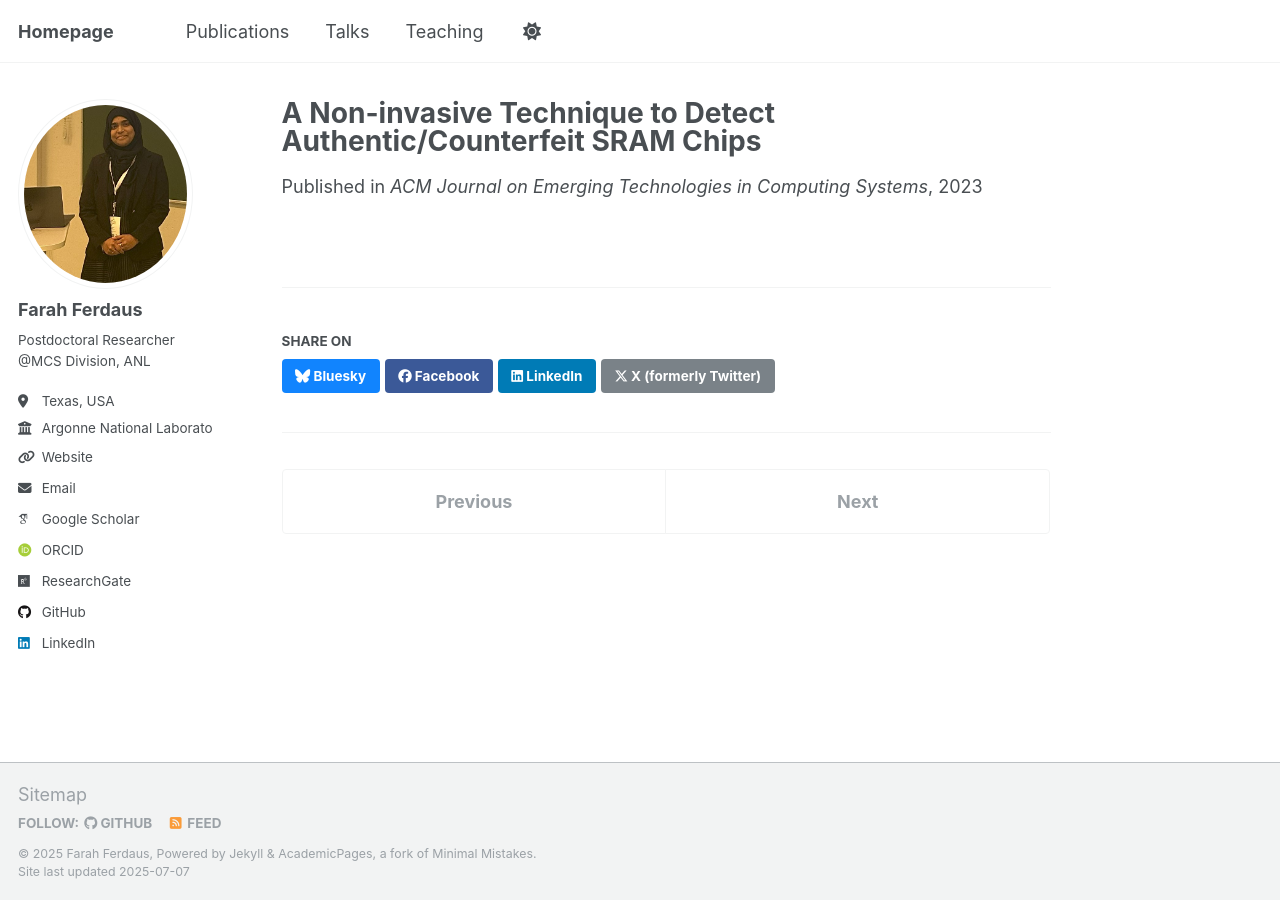
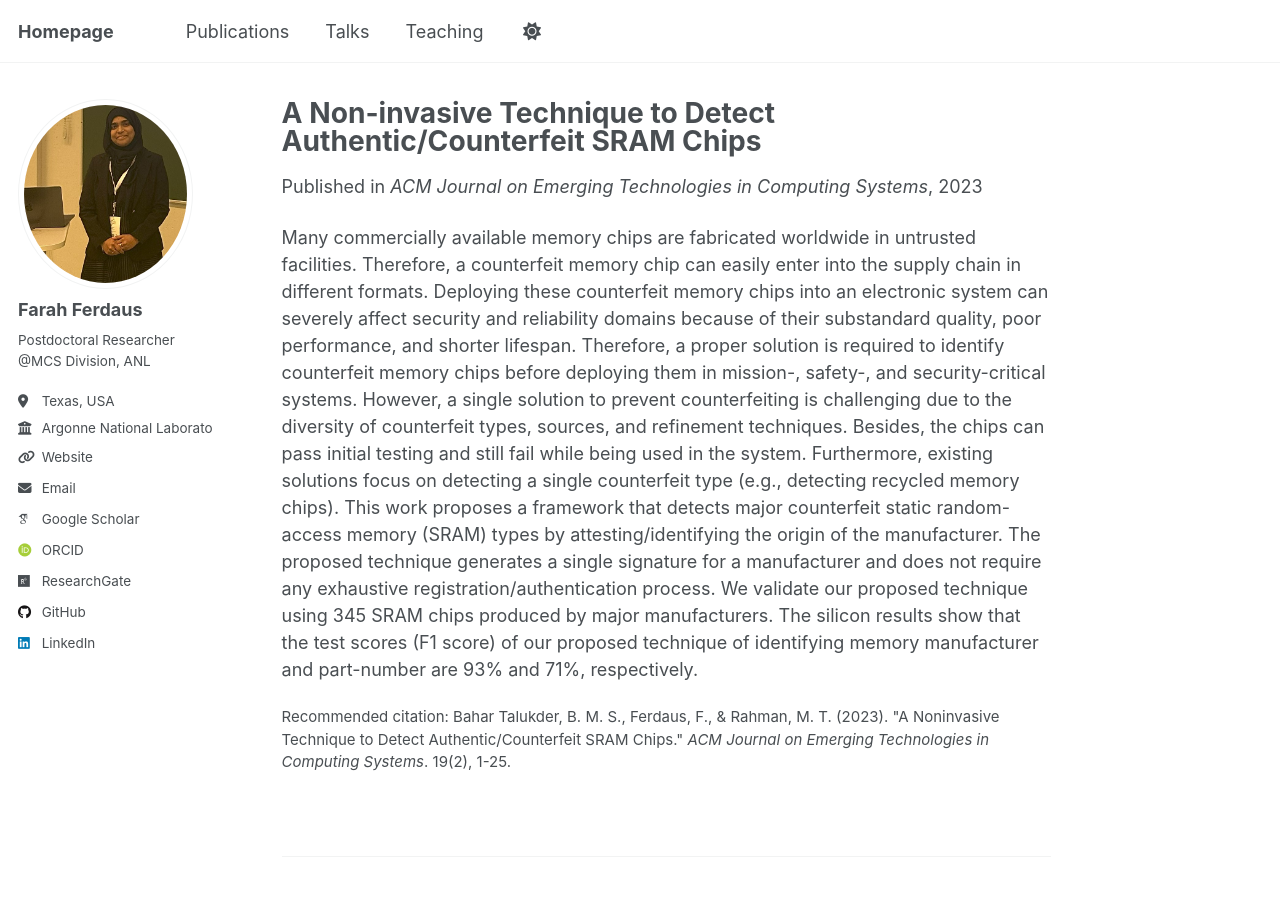
Before and after one commit to fferdaus/fferdaus.github.io, a Jekyll site: the page built from _publications/2023-05-30-CounterfeitSRAM.md, in a window 1280 px wide and 900 px high. Built offline with Jekyll 4.4.1, drawn with Linux system fonts in a browser that asks for light colours; some web fonts are replaced.

Commit message:
Update 2023-05-30-CounterfeitSRAM.md

```diff
--- a/_publications/2023-05-30-CounterfeitSRAM.md
+++ b/_publications/2023-05-30-CounterfeitSRAM.md
@@ -10,6 +10,9 @@ venue: "ACM Journal on Emerging Technologies in Computing Systems"
 # paperurl: "http://academicpages.github.io/files/paper1.pdf"
 # bibtexurl: "http://academicpages.github.io/files/bibtex1.bib"
 # citation: "Your Name, You. (2009). \"Paper Title Number 1.\" <i>Journal 1</i>. 1(1)."
+citation: "Bahar Talukder, B. M. S., Ferdaus, F., & Rahman, M. T. (2023). \"A Noninvasive Technique to Detect Authentic/Counterfeit SRAM Chips.\" <i>ACM Journal on Emerging Technologies in Computing Systems</i>. 19(2), 1-25."
 ---
 
+Many commercially available memory chips are fabricated worldwide in untrusted facilities. Therefore, a counterfeit memory chip can easily enter into the supply chain in different formats. Deploying these counterfeit memory chips into an electronic system can severely affect security and reliability domains because of their substandard quality, poor performance, and shorter lifespan. Therefore, a proper solution is required to identify counterfeit memory chips before deploying them in mission-, safety-, and security-critical systems. However, a single solution to prevent counterfeiting is challenging due to the diversity of counterfeit types, sources, and refinement techniques. Besides, the chips can pass initial testing and still fail while being used in the system. Furthermore, existing solutions focus on detecting a single counterfeit type (e.g., detecting recycled memory chips). This work proposes a framework that detects major counterfeit static random-access memory (SRAM) types by attesting/identifying the origin of the manufacturer. The proposed technique generates a single signature for a manufacturer and does not require any exhaustive registration/authentication process. We validate our proposed technique using 345 SRAM chips produced by major manufacturers. The silicon results show that the test scores (F1 score) of our proposed technique of identifying memory manufacturer and part-number are 93% and 71%, respectively.
+
 <!--The contents above will be part of a list of publications, if the user clicks the link for the publication than the contents of section will be rendered as a full page, allowing you to provide more information about the paper for the reader. When publications are displayed as a single page, the contents of the above "citation" field will automatically be included below this section in a smaller font.-->
```
